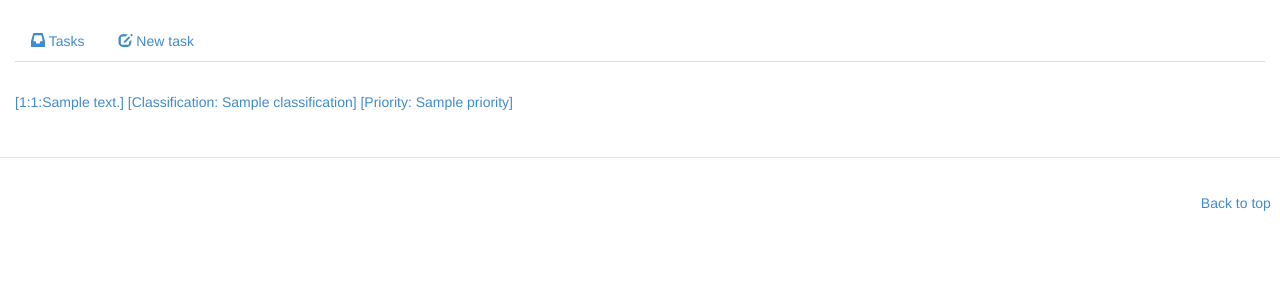
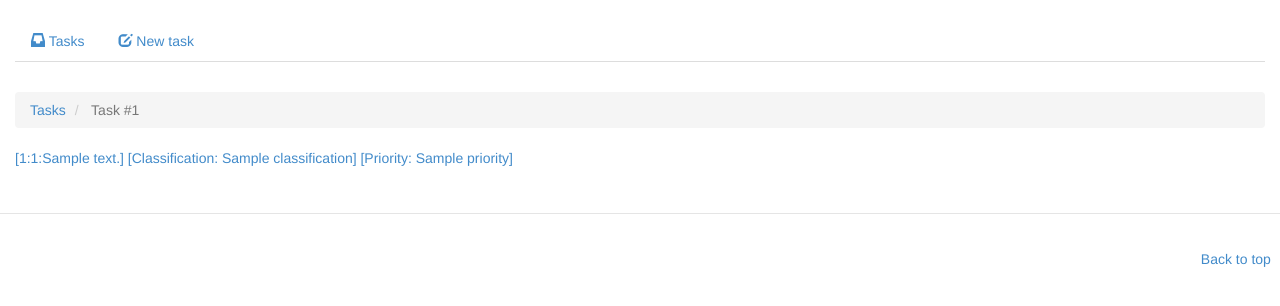
Before and after one commit to certego/pcapoptikon, a Django app: template templates/main/task.html in a window 1280 px wide. Shown: the top 306 px of the page. Run offline with Django 3.2, Linux system fonts and the light colour scheme; the template is opened without the code that fills it: most values are stand-ins (such as "Sample title", 1, 10 or a date in 2020); data that the repository does not hold is empty; some libraries are stand-ins or nearby versions.

Commit message:
Adding breadcrumb

```diff
--- a/templates/main/task.html
+++ b/templates/main/task.html
@@ -2,6 +2,14 @@
 {% load certego_tags %}
 {% block title %}Task results{% endblock %}
 {% block navbar %}{% include 'navbar.html' %}{% endblock %}
+{% block breadcrumb %}
+    <ol class="breadcrumb">
+        <li><a href="{% url 'main:tasks'%}">Tasks</a></li>
+        <li class="active">
+            Task #{{task.id}}
+        </li>
+    </ol>
+{% endblock %}
 {% block content %}
 <section id="signatures">
     {% if task.results %}
```
